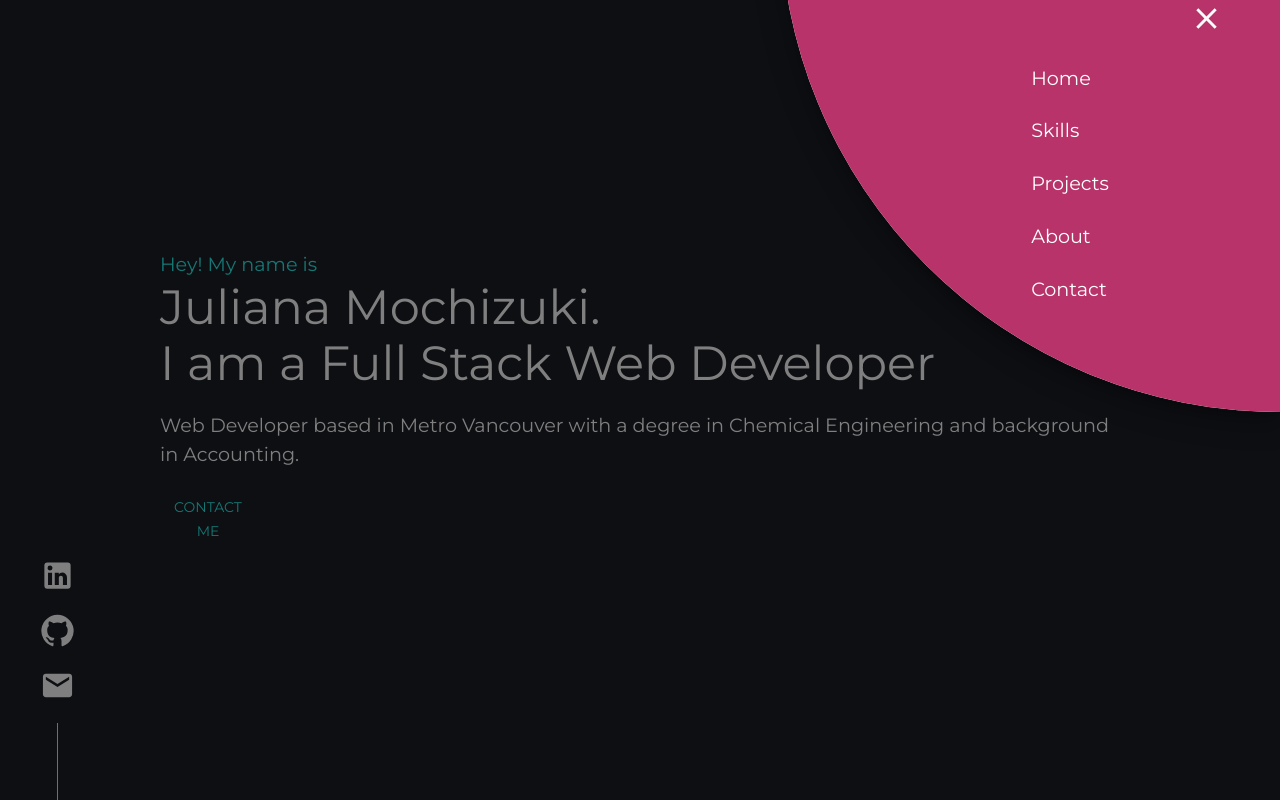
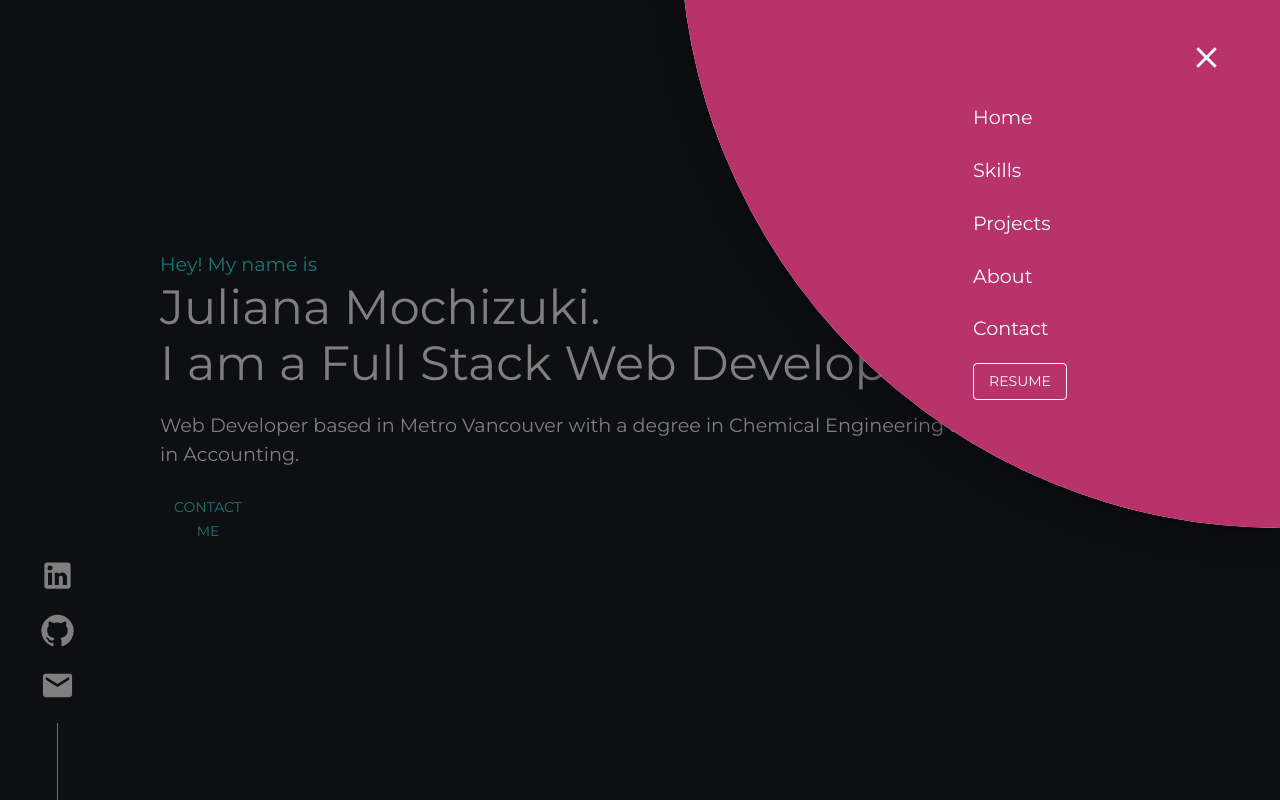
Before and after one commit to jkmochizuki/my-portfolio, a React (Create React App) app: page / in a window 1280 px wide. Both pictures are taken after a click on the button 1214 px from the left and 40 px from the top of the page. Shown: the top 800 px of the page. Built offline with nearby package versions, Linux system fonts and the light colour scheme.

Commit message:
Add link to resume in nav menu

```diff
--- a/src/components/Navbar.jsx
+++ b/src/components/Navbar.jsx
@@ -1,6 +1,7 @@
 import {
   AppBar,
   Box,
+  Button,
   Drawer,
   IconButton,
   List,
@@ -24,7 +25,7 @@ export default function Navbar() {
     <ThemeProvider theme={theme}>
       <AppBar
         sx={{
-          height: "10vh",
+          height: "12vh",
           display: "flex",
           justifyContent: "center",
           alignItems: "flex-end",
@@ -46,10 +47,10 @@ export default function Navbar() {
           PaperProps={{
             sx: {
               elevation: 8,
-              height: "500px",
-              width: "500px",
+              height: "600px",
+              width: "600px",
               borderBottomLeftRadius: "100%",
-              marginTop: -11,
+              marginTop: -9,
             },
           }}
         >
@@ -67,12 +68,17 @@ export default function Navbar() {
           >
             <IconButton
               onClick={toggleDrawer}
-              sx={{ alignSelf: "flex-end", marginTop: -1, marginRight: 6, color: "white"}}
+              sx={{
+                alignSelf: "flex-end",
+                marginTop: -1,
+                marginRight: 6,
+                color: "white",
+              }}
             >
               <CloseIcon fontSize="large" />
             </IconButton>
             <List sx={{ paddingLeft: 10 }}>
-            <ListItem>
+              <ListItem>
                 <ListItemText primary="Home" />
               </ListItem>
               <ListItem>
@@ -87,6 +93,14 @@ export default function Navbar() {
               <ListItem>
                 <ListItemText primary="Contact" />
               </ListItem>
+              <ListItem>
+                <Button
+                  variant="outlined"
+                  sx={{ color: "white", borderColor: "white" }}
+                >
+                  Resume
+                </Button>
+              </ListItem>
             </List>
           </Box>
         </Drawer>
```
